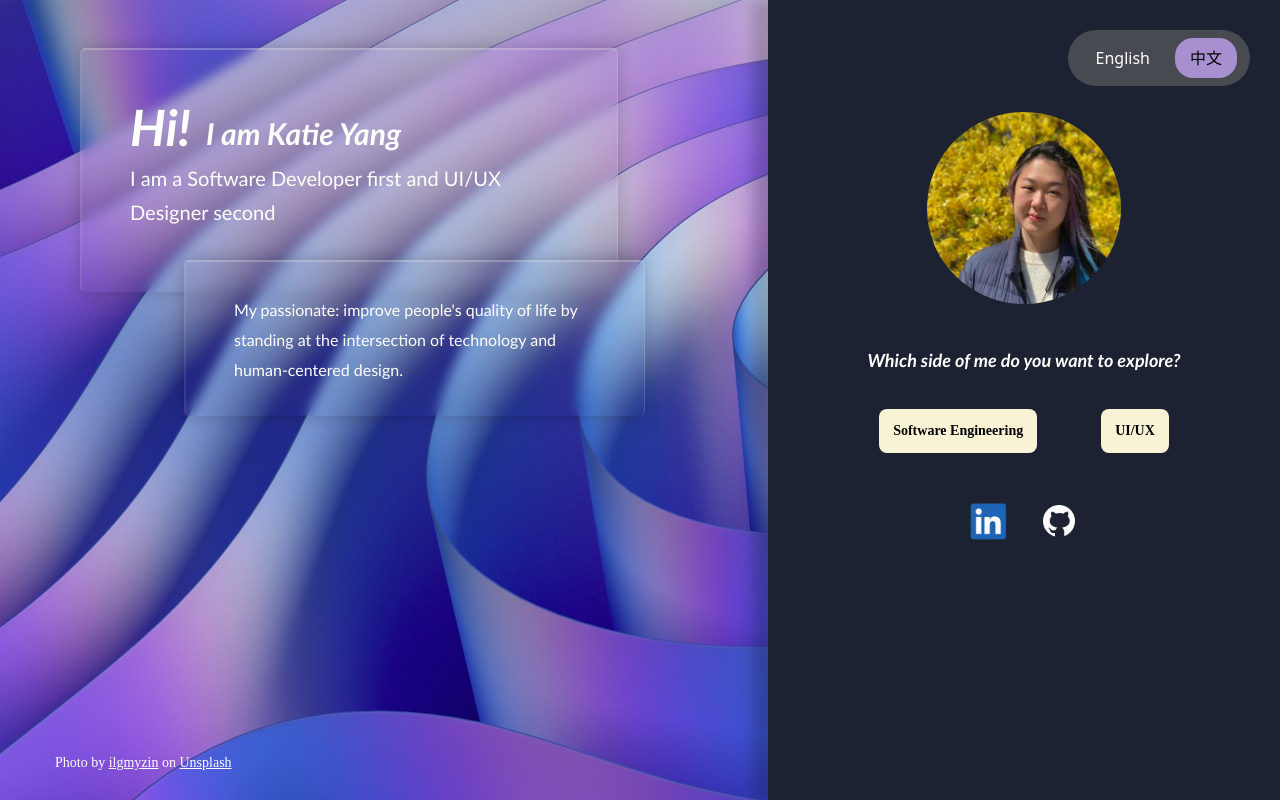
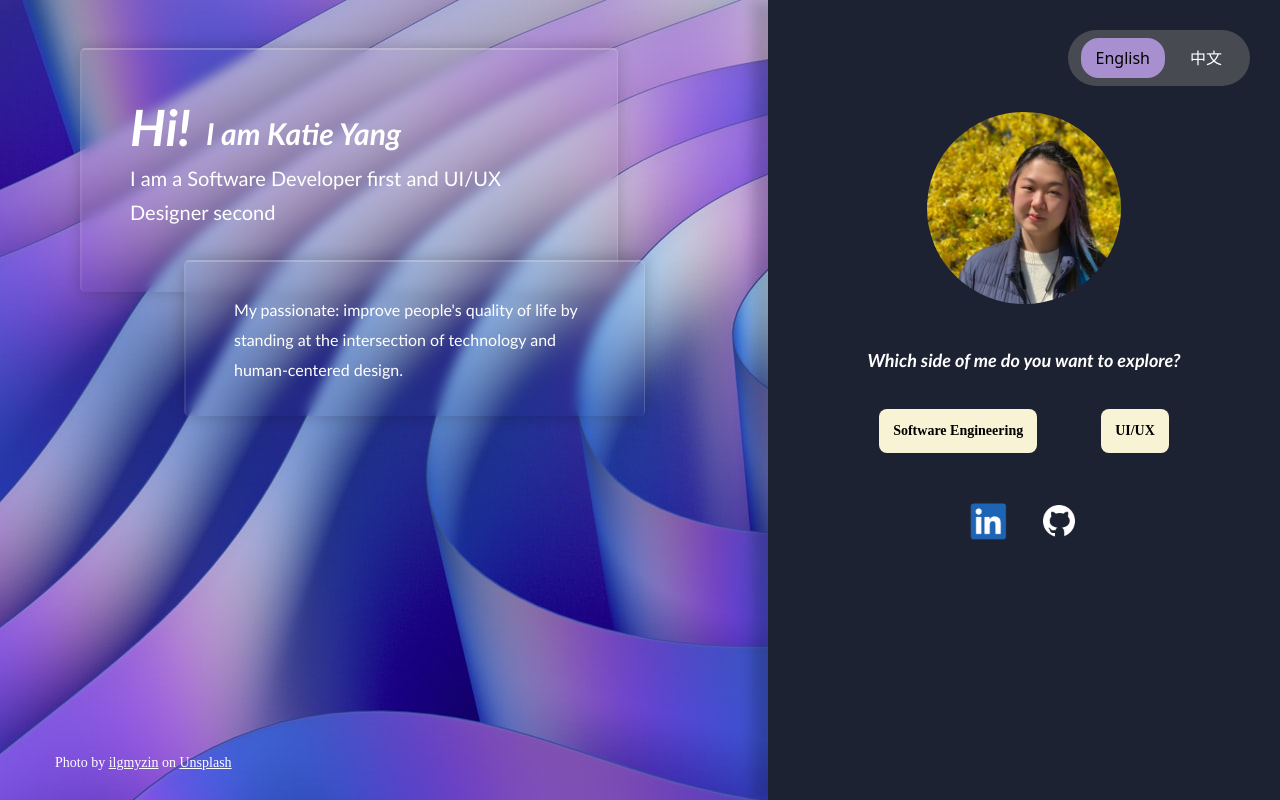
Before and after one commit to KY233466/KY233466.github.io, a React (Create React App) app: page / in a window 1280 px wide. Built offline with nearby package versions, Linux system fonts and the light colour scheme.

Commit message:
language support

```diff
--- a/src/components/LanguageSelect.js
+++ b/src/components/LanguageSelect.js
@@ -1,13 +1,20 @@
-import { useContext, useState } from "react";
+import { useContext } from "react";
 import LocaleContext from "./LocaleContext";
 import i18n from "../i18n";
 
 export default function LanguageSelect({newStyle}) {
   const { locale } = useContext(LocaleContext);
-  const [select, setSelect] = useState(locale === "en");
+  const isEnglish = (locale || "").startsWith("en");
 
   const changeSelect = (choice) => {
-    setSelect(choice === "en");
+    // Persist choice so it is remembered on reload
+    try {
+      localStorage.setItem("i18nextLng", choice);
+    } catch (e) {
+      // ignore when localStorage is unavailable (SSR / privacy mode)
+    }
+
+    // Tell i18next to switch language if it changed
     if (locale !== choice) {
       i18n.changeLanguage(choice);
     }
@@ -40,7 +47,7 @@ export default function LanguageSelect({newStyle}) {
           border: "none",
           color: "white",
           cursor: "pointer",
-          ...(select
+          ...(isEnglish
             ? { backgroundColor: "#A88FD0", color: "black" }
             : { backgroundColor: "transparent", color: "white" }),
         }}
@@ -56,7 +63,7 @@ export default function LanguageSelect({newStyle}) {
           border: "none",
           color: "white",
           cursor: "pointer",
-          ...(!select
+          ...(!isEnglish
             ? { backgroundColor: "#A88FD0", color: "black" }
             : { backgroundColor: "transparent", color: "white" }),
         }}
```
Also changed, not shown: 7 other files (tests, documents, lock files or other folders).
